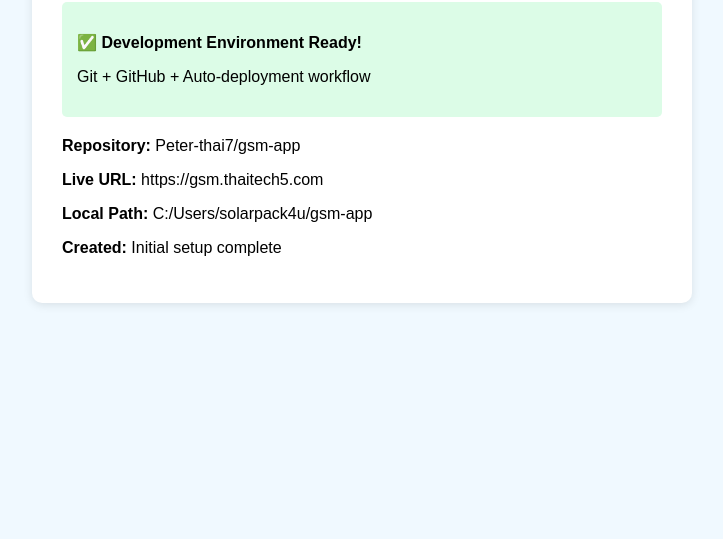
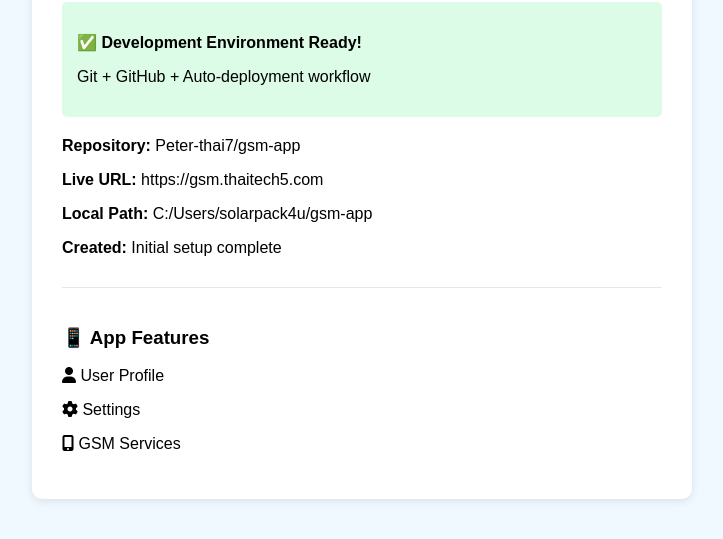
Before and after one commit to Peter-thai7/gsm-app, a plain HTML site: page index.html in a window 1280 px wide. Shown: the part 149-688 px from the top of the page, without its empty margins (278-1001 px from the left). Drawn offline with Linux system fonts and the light colour scheme.

Commit message:
Add Font Awesome icons for features

```diff
--- a/index.html
+++ b/index.html
@@ -40,6 +40,14 @@
         <p><strong>Live URL:</strong> https://gsm.thaitech5.com</p>
         <p><strong>Local Path:</strong> C:/Users/solarpack4u/gsm-app</p>
         <p><strong>Created:</strong> Initial setup complete</p>
+
+        <!-- ADD ICONS HERE -->
+        <div style="margin-top: 30px; border-top: 1px solid #e5e7eb; padding-top: 20px;">
+            <h3>📱 App Features</h3>
+            <p><i class="fas fa-user"></i> User Profile</p>
+            <p><i class="fas fa-cog"></i> Settings</p>
+            <p><i class="fas fa-mobile-alt"></i> GSM Services</p>
+        </div>
     </div>
 </body>
 </html>
```
